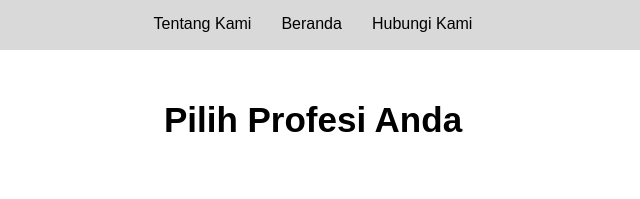
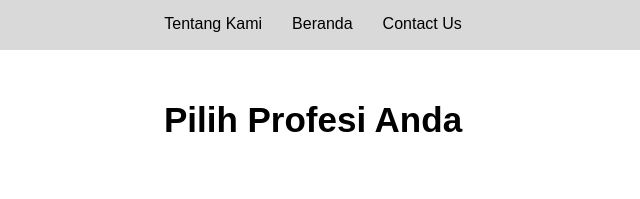
Before and after one commit to Angga2k/Tugas-PWEBPR-C-3025, a plain HTML site: page index.html in a window 1280 px wide. Shown: the top 199 px of the page, 327-967 px from the left. Drawn offline with Linux system fonts and the light colour scheme.

Commit message:
fix(navbar) : change hubungi kamu to contact us

```diff
--- a/index.html
+++ b/index.html
@@ -11,7 +11,7 @@
         <div class="nav-menu">
             <a href="#" class="nav-items">Tentang Kami</a>
             <a href="#" class="nav-items">Beranda</a>
-            <a href="#" class="nav-items">Hubungi Kami</a>
+            <a href="#" class="nav-items">Contact Us</a>
         </div>
     </nav>
     <h2 class="main-title">Pilih Profesi Anda</h2>
--- a/style.css
+++ b/style.css
@@ -181,7 +181,6 @@ p{
 
 .button:hover{
     cursor: pointer;
-
 }
 
 .fotografer .button-fotografi{
@@ -614,5 +613,4 @@ p{
     .Pem-Nout h4{
         color: transparent;
     }
-
 }
```
